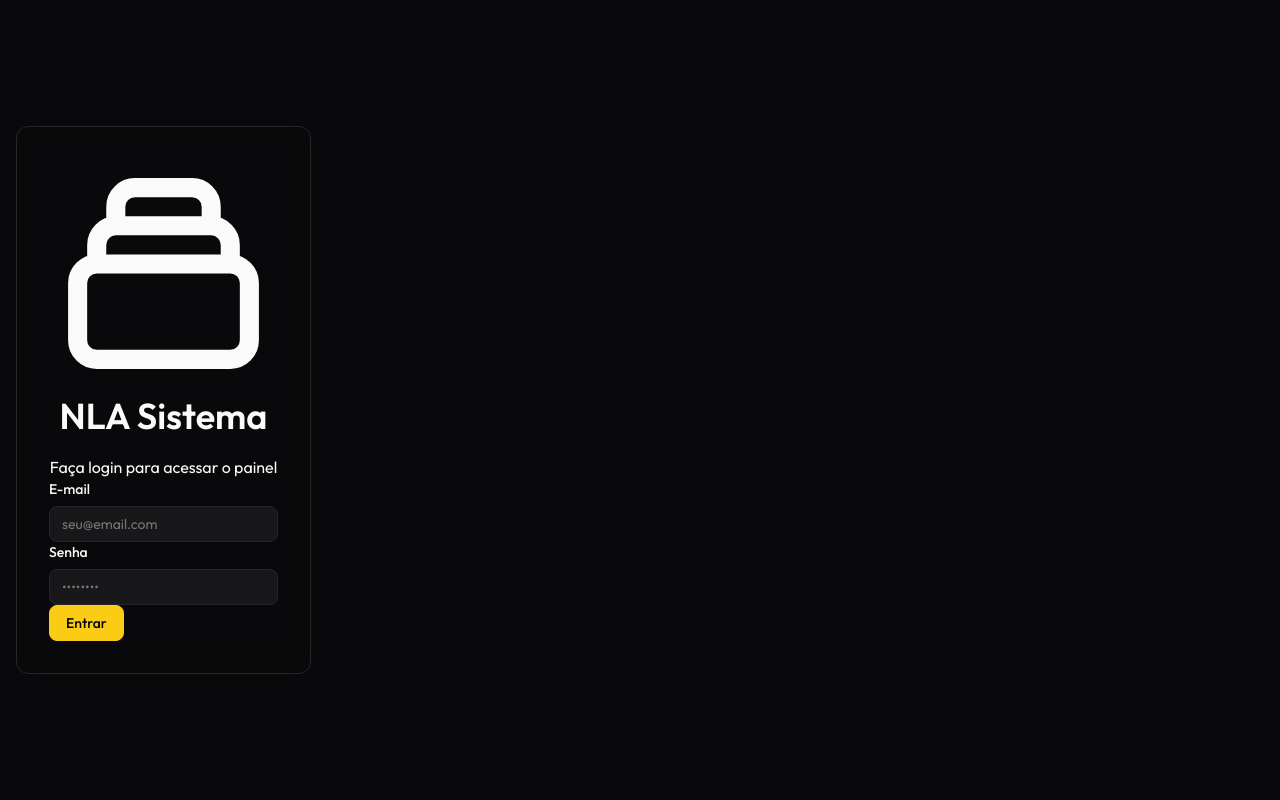
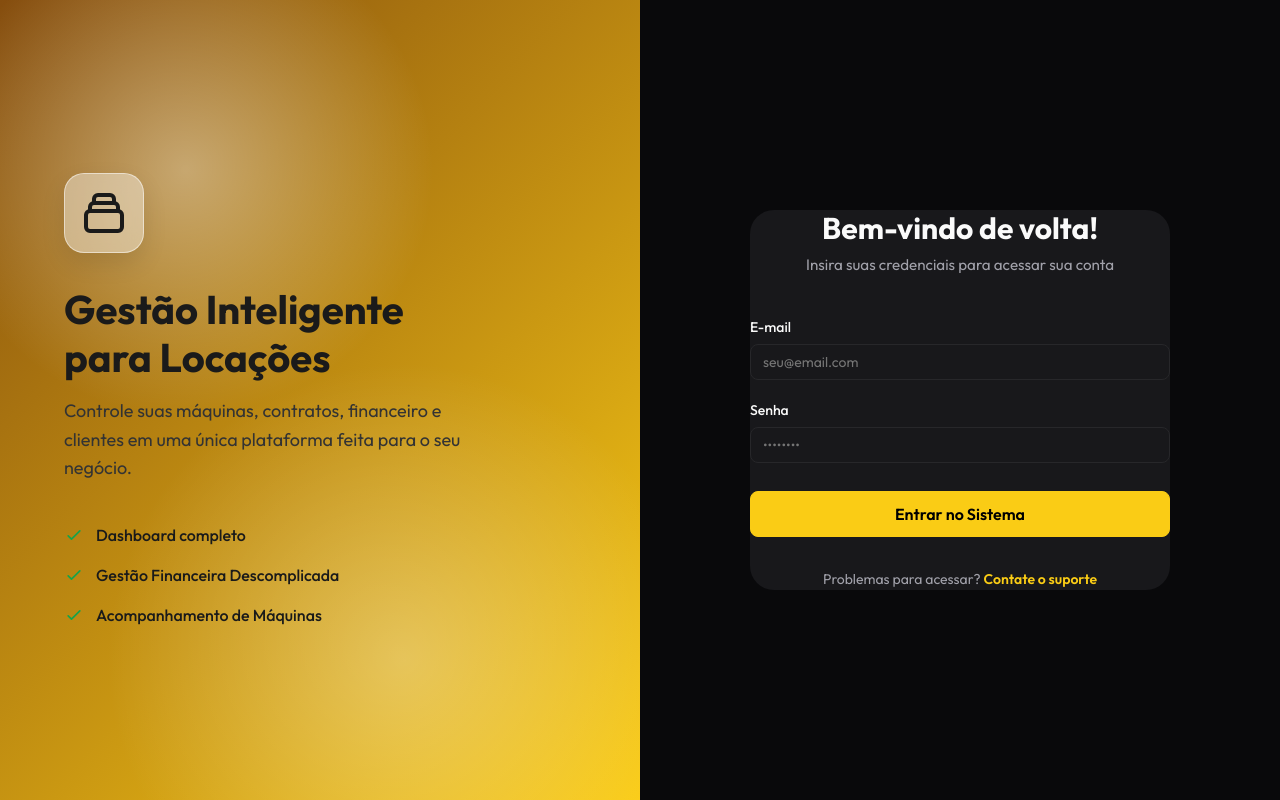
Before and after one commit to NicolasMatheusThiesen/nla-sistema, a Vue app in the folder frontend/: page /login in a window 1280 px wide. Built offline with nearby package versions, Linux system fonts and the light colour scheme; no server answers; what @tanstack/vue-query would draw is missing.

Commit message:
style: Reescrever LoginView usando apenas Vanilla CSS

```diff
--- a/frontend/src/views/LoginView.vue
+++ b/frontend/src/views/LoginView.vue
@@ -40,55 +40,301 @@ const handleLogin = async () => {
 </script>
 
 <template>
-  <div class="login-container">
-    <div class="login-box glass">
-      <div class="login-header">
-        <div class="logo-icon mx-auto mb-4 bg-primary text-white w-16 h-16 rounded-full flex items-center justify-center">
-          <svg class="w-8 h-8" fill="none" viewBox="0 0 24 24" stroke="currentColor">
+  <div class="login-layout">
+    <!-- Esquerda: Imagem/Apresentação -->
+    <div class="presentation-side">
+      <div class="presentation-content">
+        <div class="logo-box">
+          <svg class="logo-icon" fill="none" viewBox="0 0 24 24" stroke="currentColor">
             <path stroke-linecap="round" stroke-linejoin="round" stroke-width="2" d="M19 11H5m14 0a2 2 0 012 2v6a2 2 0 01-2 2H5a2 2 0 01-2-2v-6a2 2 0 012-2m14 0V9a2 2 0 00-2-2M5 11V9a2 2 0 012-2m0 0V5a2 2 0 012-2h6a2 2 0 012 2v2M7 7h10" />
           </svg>
         </div>
-        <h1 class="text-2xl font-bold mb-2">NLA Sistema</h1>
-        <p class="text-secondary text-sm">Faça login para acessar o painel</p>
+        <h1 class="presentation-title">Gestão Inteligente <br> para Locações</h1>
+        <p class="presentation-subtitle">Controle suas máquinas, contratos, financeiro e clientes em uma única plataforma feita para o seu negócio.</p>
+
+        <div class="features-list">
+          <div class="feature-item">
+            <svg class="feature-icon" fill="none" viewBox="0 0 24 24" stroke="currentColor"><path stroke-linecap="round" stroke-linejoin="round" stroke-width="2" d="M5 13l4 4L19 7" /></svg>
+            Dashboard completo
+          </div>
+          <div class="feature-item">
+            <svg class="feature-icon" fill="none" viewBox="0 0 24 24" stroke="currentColor"><path stroke-linecap="round" stroke-linejoin="round" stroke-width="2" d="M5 13l4 4L19 7" /></svg>
+            Gestão Financeira Descomplicada
+          </div>
+          <div class="feature-item">
+            <svg class="feature-icon" fill="none" viewBox="0 0 24 24" stroke="currentColor"><path stroke-linecap="round" stroke-linejoin="round" stroke-width="2" d="M5 13l4 4L19 7" /></svg>
+            Acompanhamento de Máquinas
+          </div>
+        </div>
       </div>
+    </div>
 
-      <form @submit.prevent="handleLogin" class="mt-6 flex flex-col gap-4">
-        <Input v-model="email" label="E-mail" type="email" placeholder="seu@email.com" required />
-        <Input v-model="password" label="Senha" type="password" placeholder="••••••••" required />
-
-        <div v-if="errorMsg" class="p-3 bg-red-100 text-red-700 rounded-md text-sm">
-          {{ errorMsg }}
+    <!-- Direita: Formulário de Login -->
+    <div class="login-side">
+      <div class="login-wrapper">
+        <div class="login-header">
+          <h2 class="login-title">Bem-vindo de volta!</h2>
+          <p class="login-subtitle">Insira suas credenciais para acessar sua conta</p>
         </div>
 
-        <Button variant="primary" type="submit" class="w-full mt-2" :disabled="loading">
-          {{ loading ? 'Entrando...' : 'Entrar' }}
-        </Button>
-      </form>
+        <form @submit.prevent="handleLogin" class="login-form">
+          <Input
+            v-model="email"
+            label="E-mail"
+            type="email"
+            placeholder="seu@email.com"
+            required
+          />
+
+          <Input
+            v-model="password"
+            label="Senha"
+            type="password"
+            placeholder="••••••••"
+            required
+          />
+
+          <div v-if="errorMsg" class="error-msg">
+            <svg class="error-icon" fill="none" viewBox="0 0 24 24" stroke="currentColor">
+              <path stroke-linecap="round" stroke-linejoin="round" stroke-width="2" d="M12 8v4m0 4h.01M21 12a9 9 0 11-18 0 9 9 0 0118 0z" />
+            </svg>
+            {{ errorMsg }}
+          </div>
+
+          <Button variant="primary" type="submit" class="submit-btn" :disabled="loading">
+            <svg v-if="loading" class="spinner" xmlns="http://www.w3.org/2000/svg" fill="none" viewBox="0 0 24 24">
+              <circle class="opacity-25" cx="12" cy="12" r="10" stroke="currentColor" stroke-width="4"></circle>
+              <path class="opacity-75" fill="currentColor" d="M4 12a8 8 0 018-8V0C5.373 0 0 5.373 0 12h4zm2 5.291A7.962 7.962 0 014 12H0c0 3.042 1.135 5.824 3 7.938l3-2.647z"></path>
+            </svg>
+            {{ loading ? 'Entrando...' : 'Entrar no Sistema' }}
+          </Button>
+        </form>
+
+        <div class="login-footer">
+          Problemas para acessar? <a href="#" class="support-link">Contate o suporte</a>
+        </div>
+      </div>
     </div>
   </div>
 </template>
 
 <style scoped>
-.login-container {
+.login-layout {
+  display: flex;
   min-height: 100vh;
+  width: 100%;
+  background-color: var(--c-bg);
+}
+
+.presentation-side {
+  display: none;
+  position: relative;
+  width: 50%;
+  background: linear-gradient(135deg, var(--c-primary-light) 0%, var(--c-primary) 100%);
+  overflow: hidden;
+  padding: 4rem;
+}
+
+/* Bolhas de fundo para um efeito dinâmico */
+.presentation-side::before {
+  content: '';
+  position: absolute;
+  top: -10%;
+  left: -10%;
+  width: 500px;
+  height: 500px;
+  background: radial-gradient(circle, rgba(255,255,255,0.4) 0%, rgba(255,255,255,0) 70%);
+  border-radius: 50%;
+}
+
+.presentation-side::after {
+  content: '';
+  position: absolute;
+  bottom: -20%;
+  right: -10%;
+  width: 600px;
+  height: 600px;
+  background: radial-gradient(circle, rgba(255,255,255,0.3) 0%, rgba(255,255,255,0) 70%);
+  border-radius: 50%;
+}
+
+.presentation-content {
+  position: relative;
+  z-index: 10;
+  height: 100%;
+  display: flex;
+  flex-direction: column;
+  justify-content: center;
+}
+
+.logo-box {
+  background: rgba(255, 255, 255, 0.4);
+  width: 80px;
+  height: 80px;
+  border-radius: 20px;
   display: flex;
   align-items: center;
   justify-content: center;
-  background: var(--bg-primary);
-  background-image: radial-gradient(circle at 15% 50%, rgba(var(--primary-rgb), 0.08), transparent 25%),
-                    radial-gradient(circle at 85% 30%, rgba(var(--primary-rgb), 0.12), transparent 25%);
-  padding: 1rem;
+  margin-bottom: 2rem;
+  backdrop-filter: blur(10px);
+  -webkit-backdrop-filter: blur(10px);
+  border: 1px solid rgba(255, 255, 255, 0.5);
+  box-shadow: 0 10px 25px rgba(0,0,0,0.1);
 }
 
-.login-box {
+.logo-icon {
+  width: 3rem;
+  height: 3rem;
+  color: #1a1a1a;
+}
+
+.presentation-title {
+  font-size: 2.5rem;
+  font-weight: 800;
+  color: #1a1a1a;
+  margin-bottom: 1rem;
+  line-height: 1.2;
+}
+
+.presentation-subtitle {
+  color: #333333;
+  font-size: 1.125rem;
+  max-width: 400px;
+  margin-bottom: 2.5rem;
+  line-height: 1.6;
+}
+
+.features-list {
+  display: flex;
+  flex-direction: column;
+  gap: 1rem;
+}
+
+.feature-item {
+  display: flex;
+  align-items: center;
+  color: #1a1a1a;
+  font-weight: 500;
+}
+
+.feature-icon {
+  width: 1.25rem;
+  height: 1.25rem;
+  margin-right: 0.75rem;
+  color: #16a34a;
+}
+
+.login-side {
   width: 100%;
-  max-width: 400px;
+  display: flex;
+  align-items: center;
+  justify-content: center;
   padding: 2rem;
-  border-radius: var(--radius-lg);
+  position: relative;
+}
+
+.login-wrapper {
+  width: 100%;
+  max-width: 420px;
+  padding: 3rem;
+  background: var(--c-surface);
+  border-radius: 24px;
   box-shadow: var(--shadow-xl);
+  border: 1px solid var(--c-border);
 }
 
 .login-header {
   text-align: center;
+  margin-bottom: 2.5rem;
+}
+
+.login-title {
+  font-size: 1.875rem;
+  font-weight: 700;
+  color: var(--c-text-primary);
+  margin-bottom: 0.5rem;
+}
+
+.login-subtitle {
+  color: var(--c-text-secondary);
+  font-size: 0.95rem;
+}
+
+.login-form {
+  display: flex;
+  flex-direction: column;
+  gap: 1.25rem;
+}
+
+.error-msg {
+  padding: 0.75rem;
+  background-color: rgba(239, 68, 68, 0.1);
+  border: 1px solid rgba(239, 68, 68, 0.2);
+  color: var(--c-danger);
+  border-radius: var(--radius-md);
+  font-size: 0.875rem;
+  display: flex;
+  align-items: center;
+}
+
+.error-icon {
+  width: 1.25rem;
+  height: 1.25rem;
+  margin-right: 0.5rem;
+  flex-shrink: 0;
+}
+
+.submit-btn {
+  width: 100%;
+  padding: 0.75rem;
+  font-size: 1rem;
+  font-weight: 600;
+  margin-top: 0.5rem;
+  display: flex;
+  justify-content: center;
+  align-items: center;
+  transition: transform 0.2s, box-shadow 0.2s;
+}
+
+.submit-btn:hover {
+  transform: translateY(-2px);
+  box-shadow: 0 4px 12px rgba(var(--c-primary), 0.3);
+}
+
+.submit-btn:disabled {
+  opacity: 0.7;
+  cursor: not-allowed;
+  transform: none;
+}
+
+.login-footer {
+  margin-top: 2rem;
+  text-align: center;
+  font-size: 0.875rem;
+  color: var(--c-text-secondary);
+}
+
+.support-link {
+  font-weight: 600;
+  color: var(--c-primary);
+  transition: color 0.2s;
+}
+
+.support-link:hover {
+  color: var(--c-primary-hover);
+}
+
+@media (min-width: 1024px) {
+  .presentation-side {
+    display: block;
+  }
+  .login-side {
+    width: 50%;
+  }
+  .login-wrapper {
+    box-shadow: none;
+    border: none;
+    padding: 0;
+  }
 }
 </style>
```
